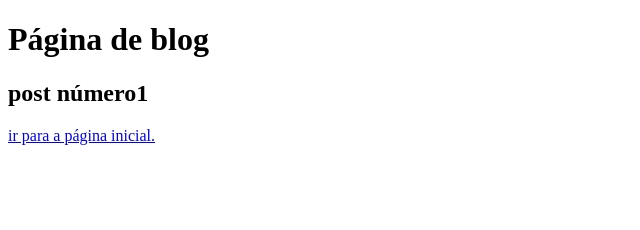
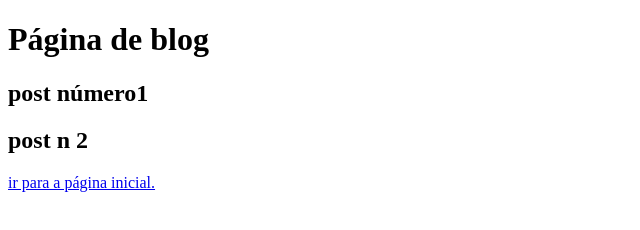
Before and after one commit to BrunaFazan/aulagithub, a plain HTML site: page blog.html in a window 1280 px wide. Shown: the whole page, without its empty margins (0-640 px from the left). Drawn offline with Linux system fonts and the light colour scheme.

Commit message:
adicionada uma publicação no blog

```diff
--- a/blog.html
+++ b/blog.html
@@ -8,6 +8,7 @@
 <body>
   <h1>Página de blog</h1>
   <h2>post número1</h2>
+  <h2> post n 2</h2>
   <a href="index.html">ir para a página inicial.</a>
 </body>
 </html>
```
